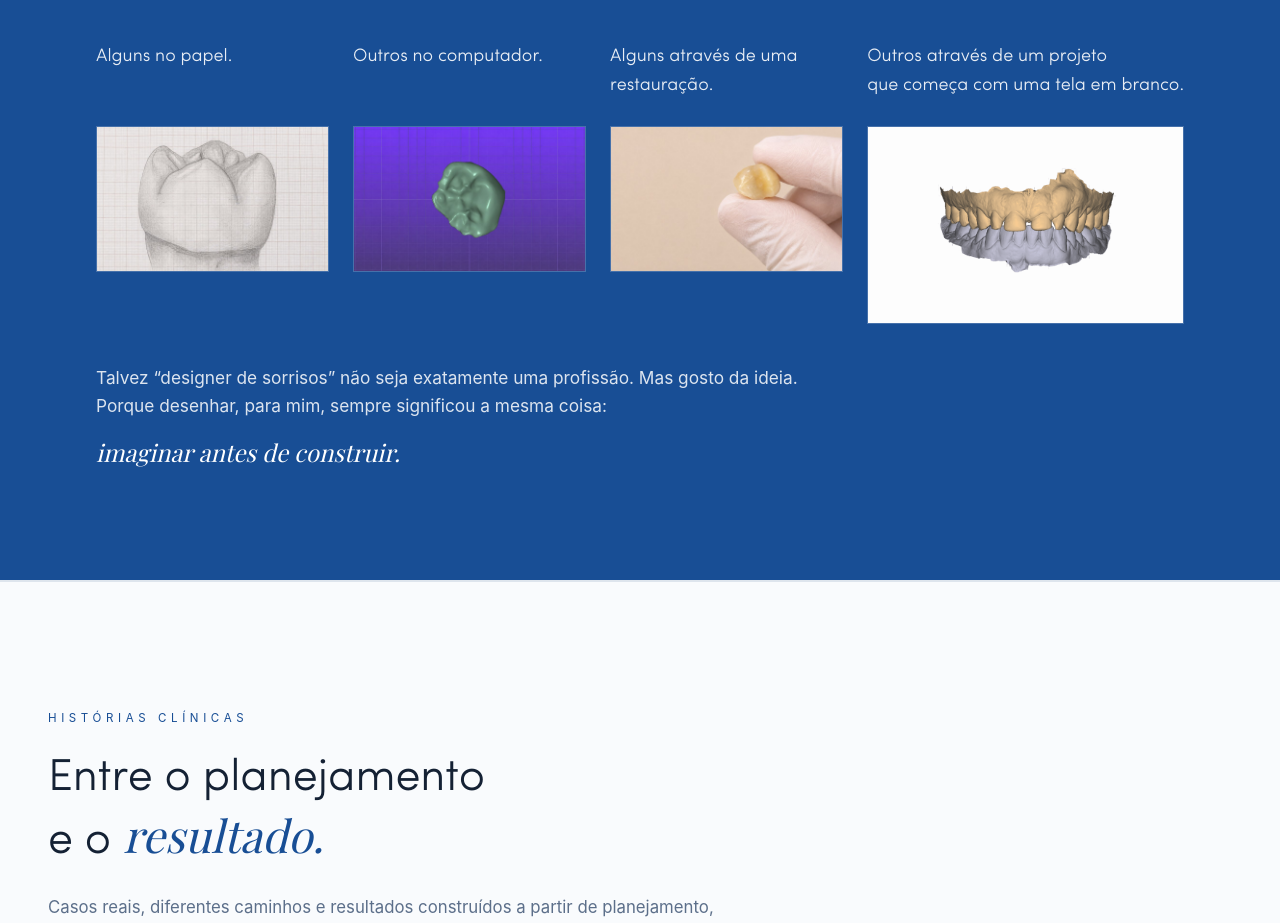
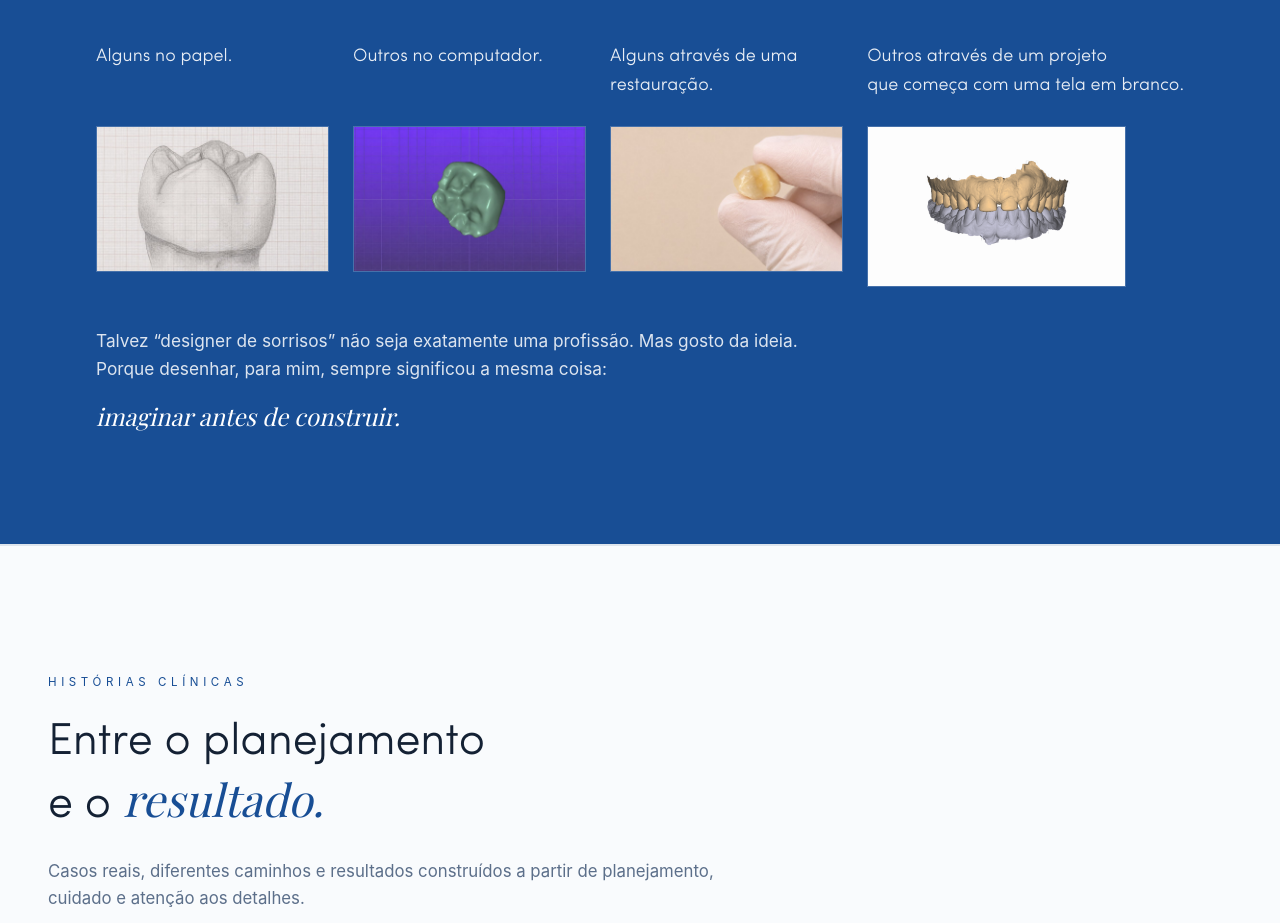
Before and after one commit to drmatheusfilgueiras/matheusfilgueiras, a React (Vite) app: page / in a window 1280 px wide. Shown: the part 5520-6443 px from the top of the page. Built offline with nearby package versions, Linux system fonts and the light colour scheme; the HTML template or start-up script is replaced by a standard one; a web font is replaced by a local one.

Commit message:
fix: equalize intersection image sizes

```diff
--- a/src/pages/HomePage.jsx
+++ b/src/pages/HomePage.jsx
@@ -576,7 +576,7 @@ function HomePage() {
                                                 </span>)}
                                         </> : item.texto}
                                     </p>
-                                    <figure className="mt-4 aspect-[16/10] w-full overflow-hidden border border-primary-foreground/20 bg-primary-foreground/8">
+                                    <figure className="mt-4 aspect-[16/10] w-full max-w-[calc((72rem-4.5rem)/4.18)] overflow-hidden border border-primary-foreground/20 bg-primary-foreground/8">
                                         <img src={item.img} alt={item.alt} className="h-full w-full object-cover" loading="lazy" />
                                     </figure>
                                 </div>
```
